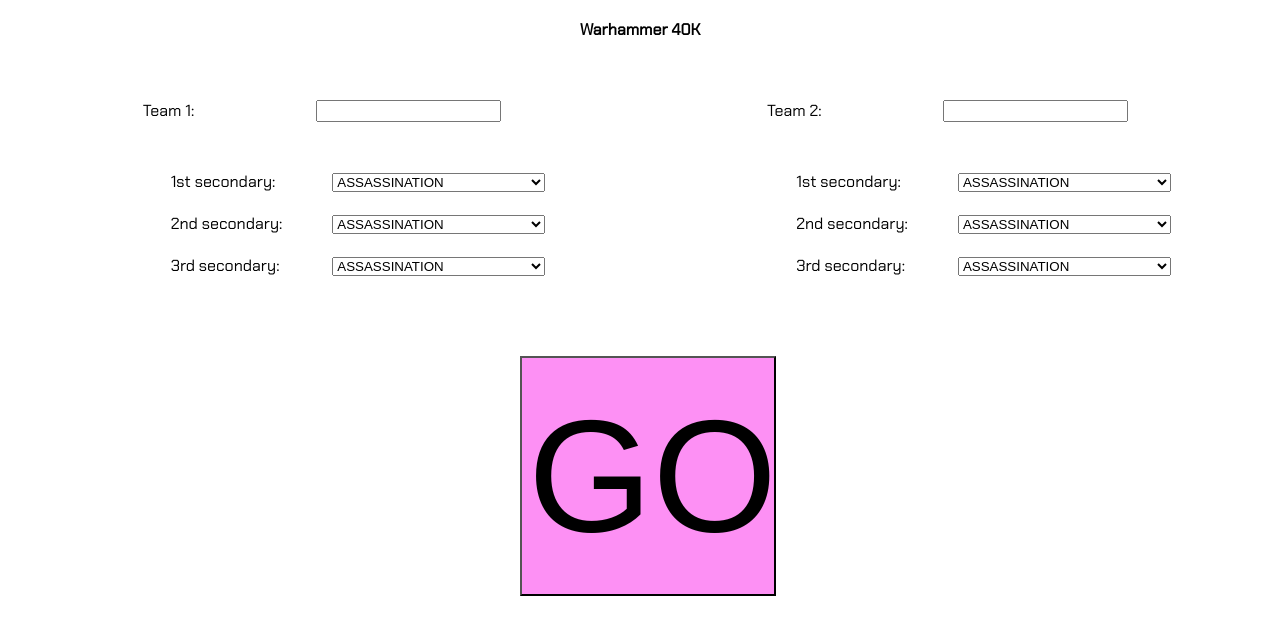
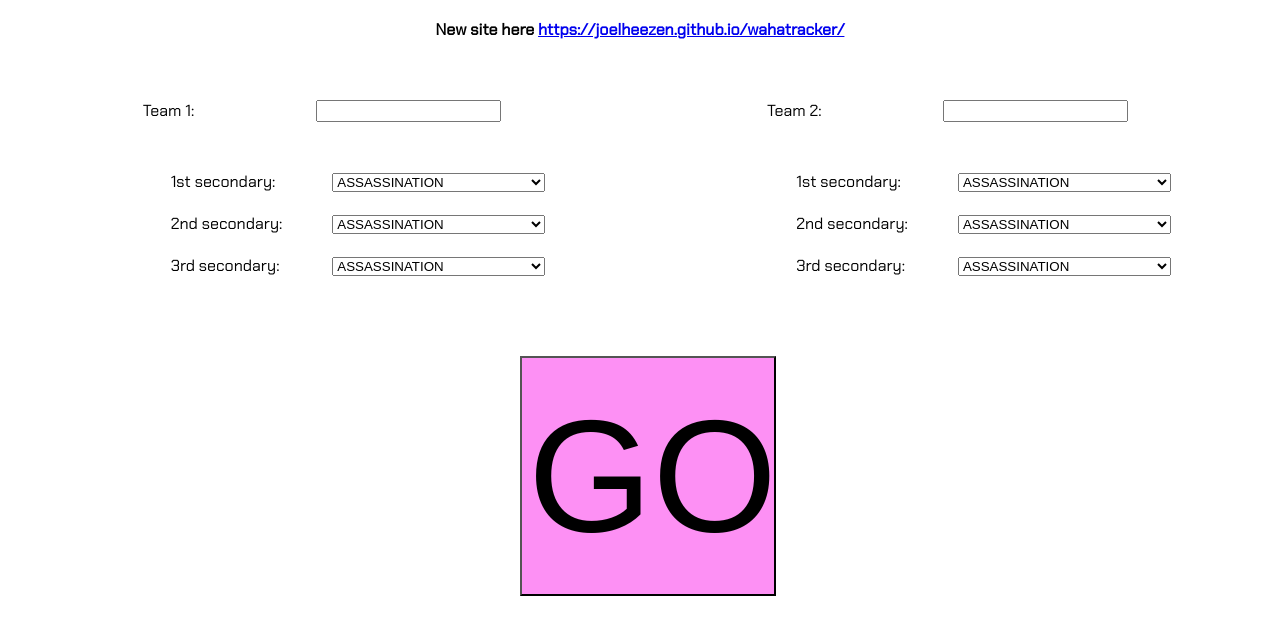
Before and after one commit to joelheezen/warhammer, a plain HTML site: page index.html in a window 1280 px wide. Drawn offline with Linux system fonts and the light colour scheme.

Commit message:
added link to new site

```diff
--- a/index.html
+++ b/index.html
@@ -10,7 +10,7 @@
 </head>
 <body>
     <div id="header-bar">
-        <h1 id="title">Warhammer 40K</h1>
+        <h1 id="title">New site here <a href="https://joelheezen.github.io/wahatracker/">https://joelheezen.github.io/wahatracker/</a></h1>
     </div>
     <div id="container" class="container">
         <div id="leftTeam" class="leftTeam">
```
